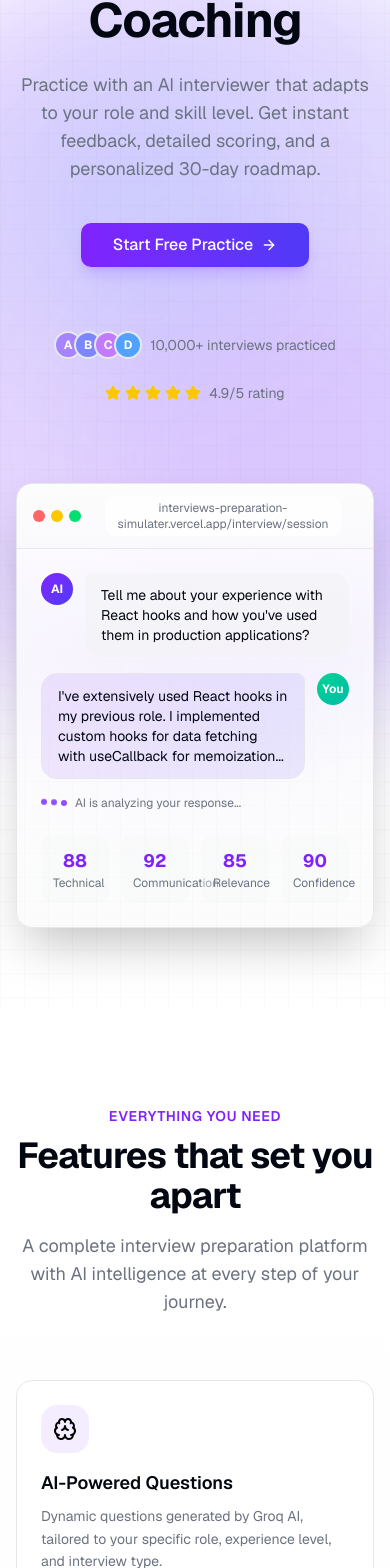
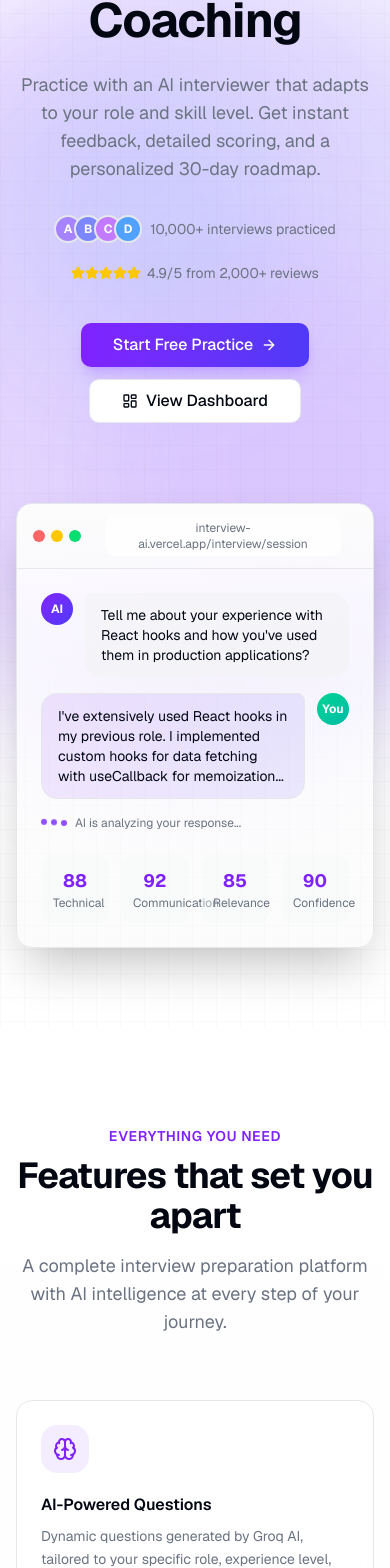
Before and after one commit to Hammadniazi/interview-preparation-simulater, a Next.js app: page / in a window 390 px wide. Shown: the part 419-1987 px from the top of the page. Built offline with nearby package versions, Linux system fonts and the light colour scheme.

Commit message:
fix: resolve PDF parsing, report retrieval, and landing page polish

```diff
--- a/components/landing/CTA.tsx
+++ b/components/landing/CTA.tsx
@@ -51,7 +51,7 @@ export function CTA() {
                 <Button
                   size="lg"
                   variant="outline"
-                  className="border-white/30 text-white hover:bg-white/10 hover:border-white/50 gap-2 text-base px-8"
+                  className="border-white/30 bg-transparent text-white hover:bg-white/10 hover:border-white/50 hover:text-white gap-2 text-base px-8"
                 >
                   View Dashboard
                 </Button>
--- a/components/landing/Features.tsx
+++ b/components/landing/Features.tsx
@@ -2,8 +2,7 @@
 
 import { motion } from 'framer-motion';
 import {
-  Brain, BarChart3, FileText, Trophy, Zap, Shield,
-  Target, Clock, BookOpen
+  Brain, BarChart3, FileText, Trophy, Zap, BookOpen
 } from 'lucide-react';
 
 const features = [
@@ -11,64 +10,55 @@ const features = [
     icon: Brain,
     title: 'AI-Powered Questions',
     description: 'Dynamic questions generated by Groq AI, tailored to your specific role, experience level, and interview type.',
-    color: 'from-violet-500 to-purple-600',
-    bg: 'bg-violet-500/10',
+    iconColor: 'text-violet-600 dark:text-violet-400',
+    bg: 'bg-violet-500/10 dark:bg-violet-500/15',
+    border: 'hover:border-violet-500/40',
+    featured: true,
   },
   {
     icon: BarChart3,
     title: 'Real-Time Scoring',
     description: 'Instant evaluation across 4 dimensions: technical knowledge, communication, relevance, and confidence.',
-    color: 'from-blue-500 to-indigo-600',
-    bg: 'bg-blue-500/10',
-  },
-  {
-    icon: Target,
-    title: 'Personalized Feedback',
-    description: 'Detailed, constructive feedback on each answer to help you understand exactly where to improve.',
-    color: 'from-emerald-500 to-teal-600',
-    bg: 'bg-emerald-500/10',
+    iconColor: 'text-blue-600 dark:text-blue-400',
+    bg: 'bg-blue-500/10 dark:bg-blue-500/15',
+    border: 'hover:border-blue-500/40',
+    featured: true,
   },
   {
     icon: BookOpen,
-    title: '30-Day Roadmap',
-    description: 'Personalized learning plan with specific resources and weekly goals based on your performance gaps.',
-    color: 'from-orange-500 to-red-500',
-    bg: 'bg-orange-500/10',
+    title: '30-Day Learning Roadmap',
+    description: 'Personalized learning plan with specific resources and weekly goals to close your exact skill gaps.',
+    iconColor: 'text-emerald-600 dark:text-emerald-400',
+    bg: 'bg-emerald-500/10 dark:bg-emerald-500/15',
+    border: 'hover:border-emerald-500/40',
+    featured: false,
   },
   {
     icon: FileText,
     title: 'Resume Analysis',
-    description: 'Upload your resume and get AI-generated interview questions tailored to your unique background.',
-    color: 'from-pink-500 to-rose-600',
-    bg: 'bg-pink-500/10',
+    description: 'Upload your CV and get AI-generated interview questions tailored directly to your unique background.',
+    iconColor: 'text-pink-600 dark:text-pink-400',
+    bg: 'bg-pink-500/10 dark:bg-pink-500/15',
+    border: 'hover:border-pink-500/40',
+    featured: false,
   },
   {
     icon: Trophy,
     title: 'Performance Analytics',
-    description: 'Track your progress over time with beautiful charts showing score trends and weak area identification.',
-    color: 'from-yellow-500 to-amber-600',
-    bg: 'bg-yellow-500/10',
+    description: 'Track progress over time with charts showing score trends and weak area identification across all sessions.',
+    iconColor: 'text-amber-600 dark:text-amber-400',
+    bg: 'bg-amber-500/10 dark:bg-amber-500/15',
+    border: 'hover:border-amber-500/40',
+    featured: false,
   },
   {
     icon: Zap,
     title: 'Multiple Interview Types',
-    description: 'Practice technical, behavioral, system design, HR, or mixed interviews for any role.',
-    color: 'from-cyan-500 to-blue-600',
-    bg: 'bg-cyan-500/10',
-  },
-  {
-    icon: Shield,
-    title: 'Export PDF Reports',
-    description: 'Download comprehensive interview reports to share with mentors or track offline.',
-    color: 'from-indigo-500 to-violet-600',
-    bg: 'bg-indigo-500/10',
-  },
-  {
-    icon: Clock,
-    title: 'Interview History',
-    description: 'Review past sessions, compare performance, and see your improvement trajectory at a glance.',
-    color: 'from-teal-500 to-cyan-600',
-    bg: 'bg-teal-500/10',
+    description: 'Practice technical, behavioral, system design, HR, or mixed formats — for any role, any level.',
+    iconColor: 'text-cyan-600 dark:text-cyan-400',
+    bg: 'bg-cyan-500/10 dark:bg-cyan-500/15',
+    border: 'hover:border-cyan-500/40',
+    featured: false,
   },
 ];
 
@@ -95,7 +85,7 @@ export function Features() {
           </p>
         </motion.div>
 
-        <div className="grid grid-cols-1 md:grid-cols-2 lg:grid-cols-3 gap-6">
+        <div className="grid grid-cols-1 md:grid-cols-2 lg:grid-cols-3 gap-5">
           {features.map((feature, index) => (
             <motion.div
               key={feature.title}
@@ -104,21 +94,12 @@ export function Features() {
               viewport={{ once: true }}
               transition={{ duration: 0.5, delay: index * 0.07 }}
               whileHover={{ y: -4, transition: { duration: 0.2 } }}
-              className="group relative p-6 rounded-2xl border border-border/50 bg-card/50 backdrop-blur-sm hover:border-violet-500/30 hover:shadow-lg hover:shadow-violet-500/5 transition-all duration-300"
+              className={`group relative p-6 rounded-2xl border border-border/50 bg-card/50 backdrop-blur-sm ${feature.border} hover:shadow-lg hover:shadow-black/5 transition-all duration-300`}
             >
-              <div className={`w-12 h-12 rounded-xl ${feature.bg} flex items-center justify-center mb-4 group-hover:scale-110 transition-transform duration-300`}>
-                <feature.icon className={`w-6 h-6 bg-gradient-to-r ${feature.color} bg-clip-text`} style={{ color: 'transparent', fill: 'none', stroke: `url(#grad-${index})` }} />
-                <svg width="0" height="0" className="absolute">
-                  <defs>
-                    <linearGradient id={`grad-${index}`} x1="0%" y1="0%" x2="100%" y2="100%">
-                      <stop offset="0%" className="stop-color-start" />
-                      <stop offset="100%" className="stop-color-end" />
-                    </linearGradient>
-                  </defs>
-                </svg>
-                <feature.icon className={`w-6 h-6 bg-gradient-to-br ${feature.color} [-webkit-background-clip:text] [background-clip:text] text-transparent absolute`} />
+              <div className={`w-12 h-12 rounded-xl ${feature.bg} flex items-center justify-center mb-5 group-hover:scale-110 transition-transform duration-300`}>
+                <feature.icon className={`w-6 h-6 ${feature.iconColor}`} />
               </div>
-              <h3 className="font-semibold text-lg mb-2 group-hover:text-violet-600 dark:group-hover:text-violet-400 transition-colors">
+              <h3 className="font-semibold text-base mb-2 group-hover:text-violet-600 dark:group-hover:text-violet-400 transition-colors">
                 {feature.title}
               </h3>
               <p className="text-sm text-muted-foreground leading-relaxed">
--- a/components/landing/Hero.tsx
+++ b/components/landing/Hero.tsx
@@ -2,7 +2,7 @@
 
 import { motion } from 'framer-motion';
 import Link from 'next/link';
-import { ArrowRight, Sparkles, Star } from 'lucide-react';
+import { ArrowRight, Sparkles, Star, LayoutDashboard } from 'lucide-react';
 import { Button } from '@/components/ui/button';
 import { Badge } from '@/components/ui/badge';
 
@@ -55,36 +55,18 @@ export function Hero() {
           initial={{ opacity: 0, y: 20 }}
           animate={{ opacity: 1, y: 0 }}
           transition={{ duration: 0.6, delay: 0.2 }}
-          className="text-lg sm:text-xl text-muted-foreground max-w-2xl mx-auto mb-10"
+          className="text-lg sm:text-xl text-muted-foreground max-w-2xl mx-auto mb-8"
         >
           Practice with an AI interviewer that adapts to your role and skill level.
           Get instant feedback, detailed scoring, and a personalized 30-day roadmap.
         </motion.p>
 
-        {/* CTA Buttons */}
+        {/* Social Proof — near the headline where it converts */}
         <motion.div
           initial={{ opacity: 0, y: 20 }}
           animate={{ opacity: 1, y: 0 }}
-          transition={{ duration: 0.6, delay: 0.3 }}
-          className="flex flex-col sm:flex-row items-center justify-center gap-4 mb-16"
-        >
-          <Link href="/interview/setup">
-            <Button
-              size="lg"
-              className="gap-2 bg-gradient-to-r from-violet-600 to-indigo-600 text-white border-0 hover:from-violet-700 hover:to-indigo-700 shadow-lg shadow-violet-500/25 text-base px-8"
-            >
-              Start Free Practice
-              <ArrowRight className="w-4 h-4" />
-            </Button>
-          </Link>
-        </motion.div>
-
-        {/* Social Proof */}
-        <motion.div
-          initial={{ opacity: 0, y: 20 }}
-          animate={{ opacity: 1, y: 0 }}
-          transition={{ duration: 0.6, delay: 0.4 }}
-          className="flex flex-col sm:flex-row items-center justify-center gap-6 text-sm text-muted-foreground"
+          transition={{ duration: 0.6, delay: 0.25 }}
+          className="flex flex-col sm:flex-row items-center justify-center gap-5 mb-10 text-sm text-muted-foreground"
         >
           <div className="flex items-center gap-2">
             <div className="flex -space-x-2">
@@ -96,12 +78,43 @@ export function Hero() {
             </div>
             <span>10,000+ interviews practiced</span>
           </div>
-          <div className="flex items-center gap-1">
-            {[1,2,3,4,5].map(i => (
-              <Star key={i} className="w-4 h-4 fill-yellow-400 text-yellow-400" />
-            ))}
-            <span className="ml-1">4.9/5 rating</span>
+          <div className="hidden sm:block w-px h-4 bg-border" />
+          <div className="flex items-center gap-1.5">
+            <div className="flex">
+              {[1,2,3,4,5].map(i => (
+                <Star key={i} className="w-3.5 h-3.5 fill-yellow-400 text-yellow-400" />
+              ))}
+            </div>
+            <span>4.9/5 from 2,000+ reviews</span>
           </div>
+        </motion.div>
+
+        {/* CTA Buttons */}
+        <motion.div
+          initial={{ opacity: 0, y: 20 }}
+          animate={{ opacity: 1, y: 0 }}
+          transition={{ duration: 0.6, delay: 0.3 }}
+          className="flex flex-col sm:flex-row items-center justify-center gap-3 mb-20"
+        >
+          <Link href="/interview/setup">
+            <Button
+              size="lg"
+              className="gap-2 bg-gradient-to-r from-violet-600 to-indigo-600 text-white border-0 hover:from-violet-700 hover:to-indigo-700 shadow-lg shadow-violet-500/25 text-base px-8"
+            >
+              Start Free Practice
+              <ArrowRight className="w-4 h-4" />
+            </Button>
+          </Link>
+          <Link href="/dashboard">
+            <Button
+              size="lg"
+              variant="outline"
+              className="gap-2 text-base px-8"
+            >
+              <LayoutDashboard className="w-4 h-4" />
+              View Dashboard
+            </Button>
+          </Link>
         </motion.div>
 
         {/* Demo Card */}
@@ -109,7 +122,7 @@ export function Hero() {
           initial={{ opacity: 0, y: 40, scale: 0.95 }}
           animate={{ opacity: 1, y: 0, scale: 1 }}
           transition={{ duration: 0.8, delay: 0.5 }}
-          className="mt-20 max-w-4xl mx-auto"
+          className="max-w-4xl mx-auto"
         >
           <div className="relative rounded-2xl border border-border/50 bg-gradient-to-b from-background to-muted/30 shadow-2xl overflow-hidden">
             {/* Browser chrome */}
@@ -121,7 +134,7 @@ export function Hero() {
               </div>
               <div className="flex-1 mx-4">
                 <div className="bg-background/80 rounded-md px-3 py-1 text-xs text-muted-foreground text-center">
-                  interviews-preparation-simulater.vercel.app/interview/session
+                  interview-ai.vercel.app/interview/session
                 </div>
               </div>
             </div>
--- a/components/landing/HowItWorks.tsx
+++ b/components/landing/HowItWorks.tsx
@@ -1,36 +1,40 @@
 'use client';
 
 import { motion } from 'framer-motion';
-import { Settings, MessageSquare, BarChart3, Download } from 'lucide-react';
+import { Settings, MessageSquare, BarChart3, Download, ArrowRight } from 'lucide-react';
 
 const steps = [
   {
     number: '01',
     icon: Settings,
     title: 'Configure Your Interview',
-    description: 'Choose your target role, experience level, difficulty, and interview type. Get a fully personalized session.',
+    description: 'Choose your target role, experience level, difficulty, and interview type for a fully personalized session.',
     color: 'from-violet-600 to-purple-600',
+    shadow: 'shadow-violet-500/25',
   },
   {
     number: '02',
     icon: MessageSquare,
     title: 'Practice with AI',
-    description: 'Answer 10 dynamically generated questions in a realistic chat interface. The AI adapts based on your responses.',
+    description: 'Answer 10 dynamically generated questions in a realistic chat interface. The AI adapts to your responses.',
     color: 'from-blue-600 to-indigo-600',
+    shadow: 'shadow-blue-500/25',
   },
   {
     number: '03',
     icon: BarChart3,
     title: 'Get Instant Analysis',
-    description: 'Receive detailed scores across 4 dimensions with specific feedback on every answer you give.',
+    description: 'Receive detailed scores across 4 dimensions with specific, actionable feedback on every answer.',
     color: 'from-emerald-600 to-teal-600',
+    shadow: 'shadow-emerald-500/25',
   },
   {
     number: '04',
     icon: Download,
     title: 'Follow Your Roadmap',
-    description: 'Download your full report with a personalized 30-day learning plan to close your skill gaps.',
+    description: 'Download your full report with a personalized 30-day learning plan to close your skill gaps fast.',
     color: 'from-orange-600 to-red-600',
+    shadow: 'shadow-orange-500/25',
   },
 ];
 
@@ -52,14 +56,11 @@ export function HowItWorks() {
             How it works
           </h2>
           <p className="text-lg text-muted-foreground max-w-2xl mx-auto">
-            From setup to improvement in 4 straightforward steps.
+            From setup to a personalized improvement plan — in four steps.
           </p>
         </motion.div>
 
-        <div className="grid grid-cols-1 md:grid-cols-2 lg:grid-cols-4 gap-6 relative">
-          {/* Connection line (desktop) */}
-          <div className="hidden lg:block absolute top-10 left-[12.5%] right-[12.5%] h-px bg-gradient-to-r from-transparent via-border to-transparent" />
-
+        <div className="grid grid-cols-1 md:grid-cols-2 lg:grid-cols-4 gap-6">
           {steps.map((step, index) => (
             <motion.div
               key={step.number}
@@ -67,20 +68,24 @@ export function HowItWorks() {
               whileInView={{ opacity: 1, y: 0 }}
               viewport={{ once: true }}
               transition={{ duration: 0.5, delay: index * 0.1 }}
-              className="relative text-center"
+              className="relative flex flex-col items-center text-center"
             >
-              <div className="flex justify-center mb-6">
-                <div className={`relative w-20 h-20 rounded-2xl bg-gradient-to-br ${step.color} flex items-center justify-center shadow-lg`}>
-                  <step.icon className="w-8 h-8 text-white" />
-                  <div className="absolute -top-2 -right-2 w-6 h-6 rounded-full bg-background border-2 border-border flex items-center justify-center text-xs font-bold text-muted-foreground">
-                    {index + 1}
-                  </div>
+              {/* Arrow connector between steps (desktop only) */}
+              {index < steps.length - 1 && (
+                <div className="hidden lg:flex absolute top-9 left-[calc(50%+44px)] right-[calc(-50%+44px)] items-center justify-center pointer-events-none">
+                  <ArrowRight className="w-4 h-4 text-muted-foreground/40" />
+                </div>
+              )}
+
+              {/* Icon */}
+              <div className={`relative w-[72px] h-[72px] rounded-2xl bg-gradient-to-br ${step.color} shadow-lg ${step.shadow} flex items-center justify-center mb-5 flex-shrink-0`}>
+                <step.icon className="w-8 h-8 text-white" />
+                <div className="absolute -top-2 -right-2 w-6 h-6 rounded-full bg-background border-2 border-border flex items-center justify-center text-[10px] font-bold text-muted-foreground">
+                  {index + 1}
                 </div>
               </div>
-              <div className="text-5xl font-black text-muted-foreground/10 absolute top-4 left-1/2 -translate-x-1/2 select-none">
-                {step.number}
-              </div>
-              <h3 className="font-bold text-lg mb-2">{step.title}</h3>
+
+              <h3 className="font-bold text-base mb-2">{step.title}</h3>
               <p className="text-sm text-muted-foreground leading-relaxed">{step.description}</p>
             </motion.div>
           ))}
--- a/components/landing/Testimonials.tsx
+++ b/components/landing/Testimonials.tsx
@@ -2,6 +2,15 @@
 
 import { motion } from 'framer-motion';
 import { Star, Quote } from 'lucide-react';
+
+const featured = {
+  name: 'Marcus Johnson',
+  role: 'Software Engineer at Meta',
+  avatar: 'MJ',
+  bg: 'from-blue-400 to-indigo-500',
+  content: 'I practiced for 2 weeks using InterviewAI before my Meta interviews. The system design questions were excellent and the personalized roadmap helped me fill critical gaps. I went in more confident than I\'ve ever felt.',
+  stars: 5,
+};
 
 const testimonials = [
   {
@@ -10,14 +19,6 @@ const testimonials = [
     avatar: 'SC',
     bg: 'from-violet-400 to-purple-500',
     content: 'InterviewAI helped me land my dream job at Google. The AI questions were surprisingly close to the actual interview, and the feedback was incredibly detailed and actionable.',
-    stars: 5,
-  },
-  {
-    name: 'Marcus Johnson',
-    role: 'Software Engineer at Meta',
-    avatar: 'MJ',
-    bg: 'from-blue-400 to-indigo-500',
-    content: 'I practiced for 2 weeks using InterviewAI before my Meta interviews. The system design questions were excellent and the personalized roadmap helped me fill critical gaps.',
     stars: 5,
   },
   {
@@ -33,7 +34,7 @@ const testimonials = [
     role: 'Backend Developer at Stripe',
     avatar: 'DK',
     bg: 'from-orange-400 to-red-500',
-    content: 'Went from bombing interviews to 3 offers in 6 weeks. The real-time scoring and specific feedback on each answer made all the difference in my preparation.',
+    content: 'Went from bombing interviews to 3 offers in 6 weeks. The real-time scoring and specific feedback on each answer made all the difference.',
     stars: 5,
   },
   {
@@ -53,6 +54,16 @@ const testimonials = [
     stars: 5,
   },
 ];
+
+function StarRating({ count }: { count: number }) {
+  return (
+    <div className="flex items-center gap-0.5">
+      {Array.from({ length: count }).map((_, i) => (
+        <Star key={i} className="w-3.5 h-3.5 fill-yellow-400 text-yellow-400" />
+      ))}
+    </div>
+  );
+}
 
 export function Testimonials() {
   return (
@@ -77,7 +88,32 @@ export function Testimonials() {
           </p>
         </motion.div>
 
-        <div className="grid grid-cols-1 md:grid-cols-2 lg:grid-cols-3 gap-6">
+        {/* Featured testimonial */}
+        <motion.div
+          initial={{ opacity: 0, y: 30 }}
+          whileInView={{ opacity: 1, y: 0 }}
+          viewport={{ once: true }}
+          transition={{ duration: 0.6 }}
+          className="relative p-8 rounded-2xl border border-violet-500/20 bg-gradient-to-br from-violet-500/5 to-indigo-500/5 mb-6"
+        >
+          <Quote className="w-10 h-10 text-violet-500/20 absolute top-6 right-6" />
+          <StarRating count={featured.stars} />
+          <p className="text-base sm:text-lg leading-relaxed text-foreground mt-4 mb-6 max-w-3xl">
+            &ldquo;{featured.content}&rdquo;
+          </p>
+          <div className="flex items-center gap-3">
+            <div className={`w-11 h-11 rounded-full bg-gradient-to-br ${featured.bg} flex items-center justify-center text-white text-sm font-bold`}>
+              {featured.avatar}
+            </div>
+            <div>
+              <div className="font-semibold text-sm">{featured.name}</div>
+              <div className="text-xs text-muted-foreground">{featured.role}</div>
+            </div>
+          </div>
+        </motion.div>
+
+        {/* Grid of remaining testimonials */}
+        <div className="grid grid-cols-1 md:grid-cols-2 lg:grid-cols-3 gap-5 xl:grid-cols-5 xl:gap-4">
           {testimonials.map((t, index) => (
             <motion.div
               key={t.name}
@@ -85,24 +121,20 @@ export function Testimonials() {
               whileInView={{ opacity: 1, y: 0 }}
               viewport={{ once: true }}
               transition={{ duration: 0.5, delay: index * 0.07 }}
-              className="relative p-6 rounded-2xl border border-border/50 bg-card/50 backdrop-blur-sm hover:border-violet-500/30 hover:shadow-lg transition-all duration-300"
+              className="relative p-5 rounded-2xl border border-border/50 bg-card/50 backdrop-blur-sm hover:border-violet-500/30 hover:shadow-md transition-all duration-300 flex flex-col"
             >
-              <Quote className="w-8 h-8 text-violet-600/20 absolute top-4 right-4" />
-              <div className="flex items-center gap-1 mb-4">
-                {Array.from({ length: t.stars }).map((_, i) => (
-                  <Star key={i} className="w-4 h-4 fill-yellow-400 text-yellow-400" />
-                ))}
-              </div>
-              <p className="text-sm leading-relaxed text-muted-foreground mb-6">
+              <Quote className="w-6 h-6 text-violet-600/15 absolute top-4 right-4" />
+              <StarRating count={t.stars} />
+              <p className="text-sm leading-relaxed text-muted-foreground my-4 flex-1">
                 &ldquo;{t.content}&rdquo;
               </p>
-              <div className="flex items-center gap-3">
-                <div className={`w-10 h-10 rounded-full bg-gradient-to-br ${t.bg} flex items-center justify-center text-white text-sm font-bold`}>
+              <div className="flex items-center gap-2.5">
+                <div className={`w-9 h-9 rounded-full bg-gradient-to-br ${t.bg} flex items-center justify-center text-white text-xs font-bold shrink-0`}>
                   {t.avatar}
                 </div>
                 <div>
-                  <div className="font-semibold text-sm">{t.name}</div>
-                  <div className="text-xs text-muted-foreground">{t.role}</div>
+                  <div className="font-semibold text-xs">{t.name}</div>
+                  <div className="text-xs text-muted-foreground leading-tight">{t.role}</div>
                 </div>
               </div>
             </motion.div>
--- a/components/shared/Footer.tsx
+++ b/components/shared/Footer.tsx
@@ -44,7 +44,7 @@ export function Footer() {
           {/* Brand column */}
           <div className="sm:col-span-2 lg:col-span-1">
             <Link href="/" className="inline-flex items-center gap-2 mb-4">
-              <div className="w-8 h-8 rounded-lg bg-linear-to-br from-violet-600 to-indigo-600 flex items-center justify-center shrink-0">
+              <div className="w-8 h-8 rounded-lg bg-gradient-to-br from-violet-600 to-indigo-600 flex items-center justify-center shrink-0">
                 <Brain className="w-4 h-4 text-white" />
               </div>
               <span className="font-bold text-lg">
--- a/next.config.ts
+++ b/next.config.ts
@@ -9,7 +9,7 @@ const nextConfig: NextConfig = {
   images: {
     remotePatterns: [],
   },
-  serverExternalPackages: ['pdf-parse', 'mammoth'],
+  serverExternalPackages: ['pdf-parse', 'mammoth', 'pdfjs-dist'],
 };
 
 export default nextConfig;
```
Also changed, not shown: app/api/interview/generate-report/route.ts (+20 -2 lines), app/api/resume/analyze/route.ts (+37 -11 lines), hooks/useInterview.ts (+10 -3 lines), lib/supabase.ts (+26 -1 lines).
